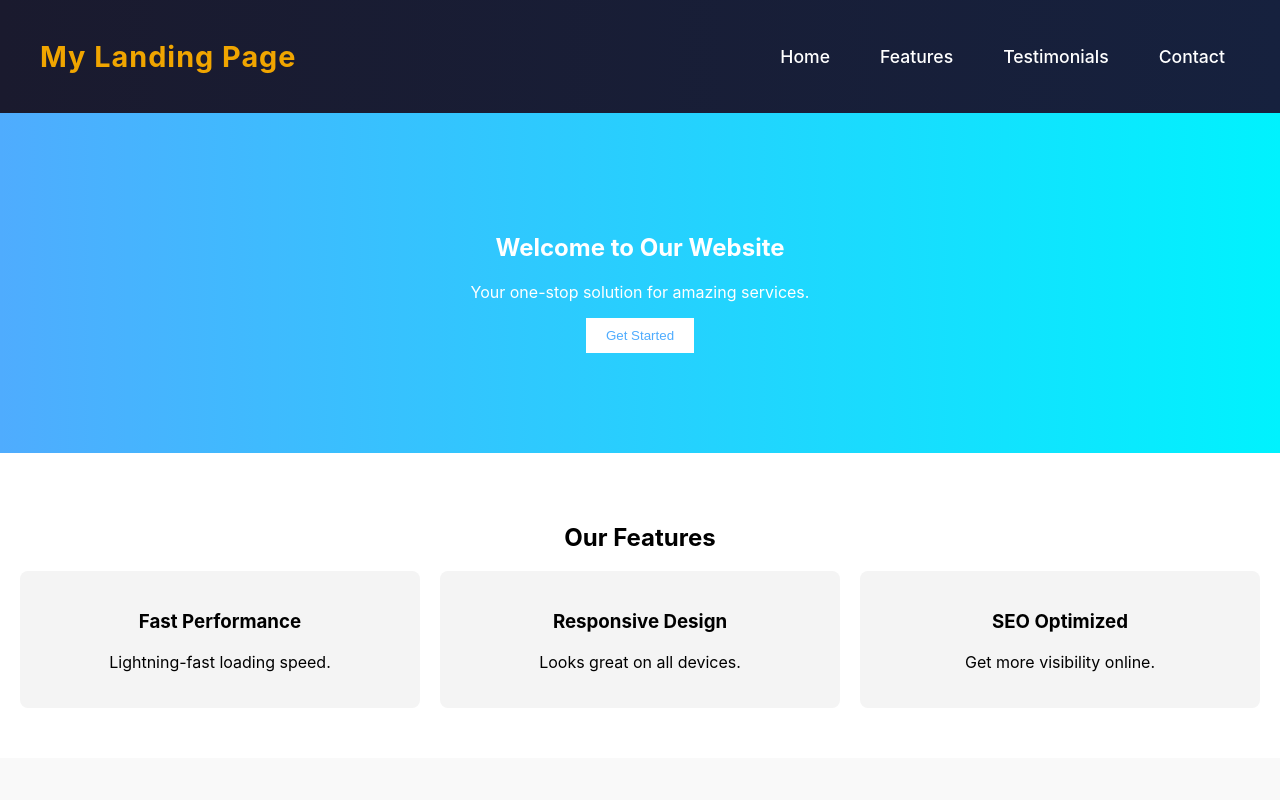
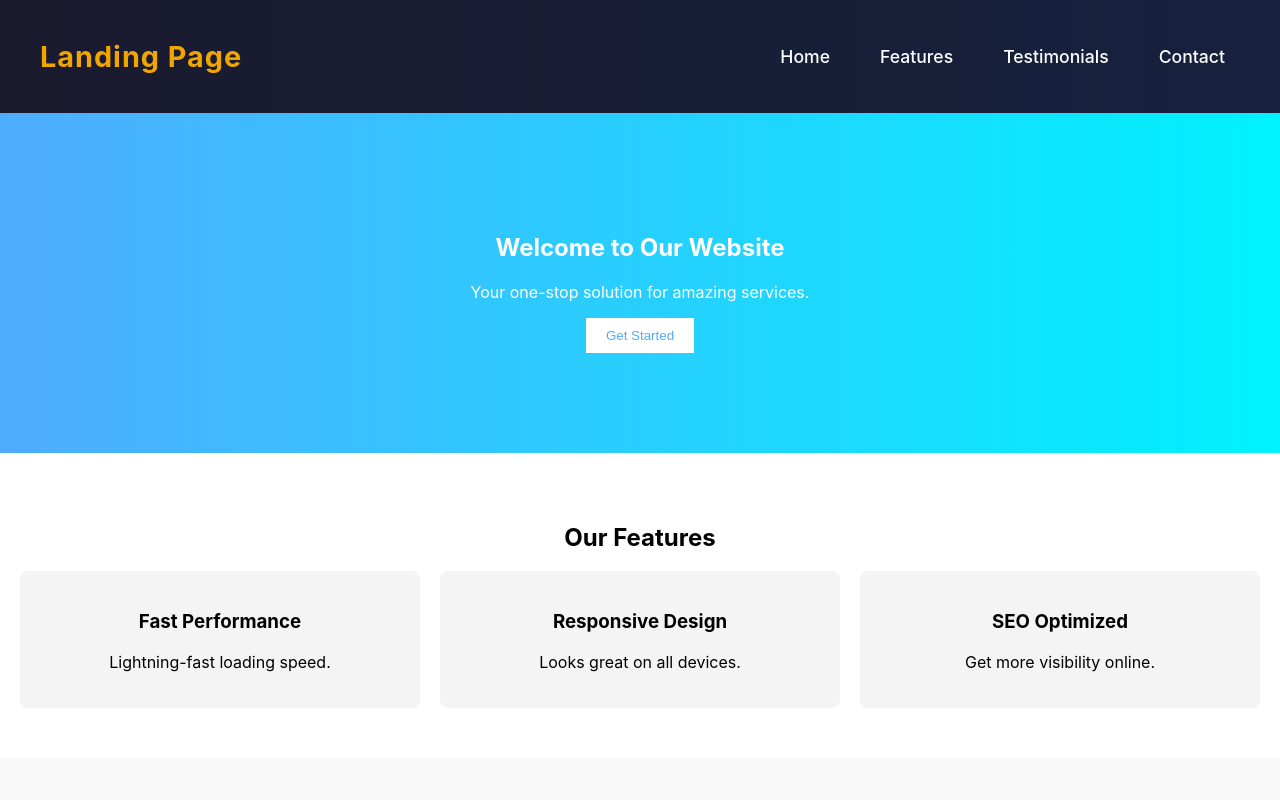
Before and after one commit to surajgaharwar/React-Landing-page, a React (Create React App) app: page / in a window 1280 px wide. Shown: the top 800 px of the page. Built offline with nearby package versions, Linux system fonts and the light colour scheme.

Commit message:
Update Header.js

```diff
--- a/src/components/Header.js
+++ b/src/components/Header.js
@@ -13,7 +13,7 @@ const Header = () => {
   return (
     <header>
       <nav className="navbar">
-        <h1>My Landing Page</h1>
+        <h1>Landing Page</h1>
         <ul>
           <li><a href="#hero" onClick={(e) => smoothScroll(e, "hero")}>Home</a></li>
           <li><a href="#features" onClick={(e) => smoothScroll(e, "features")}>Features</a></li>
```
